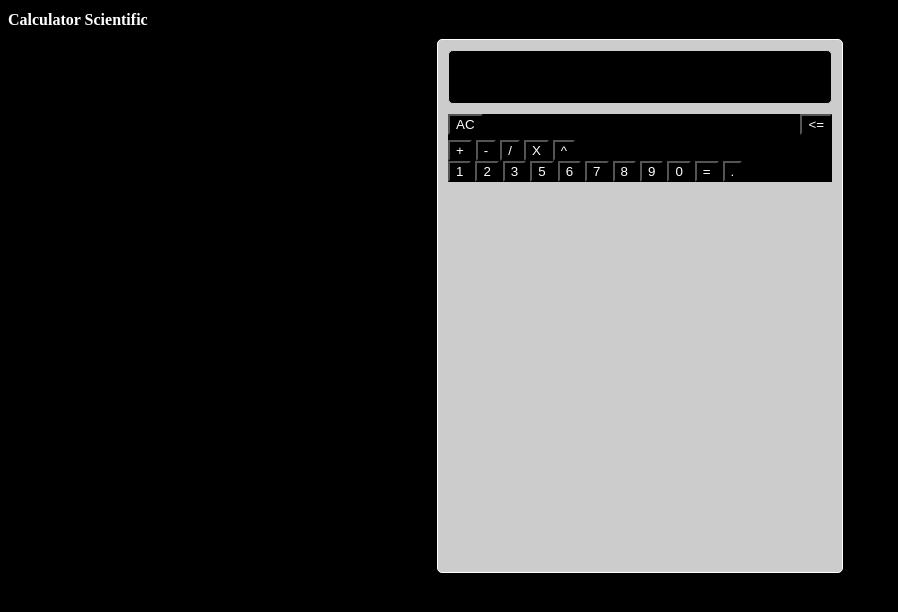
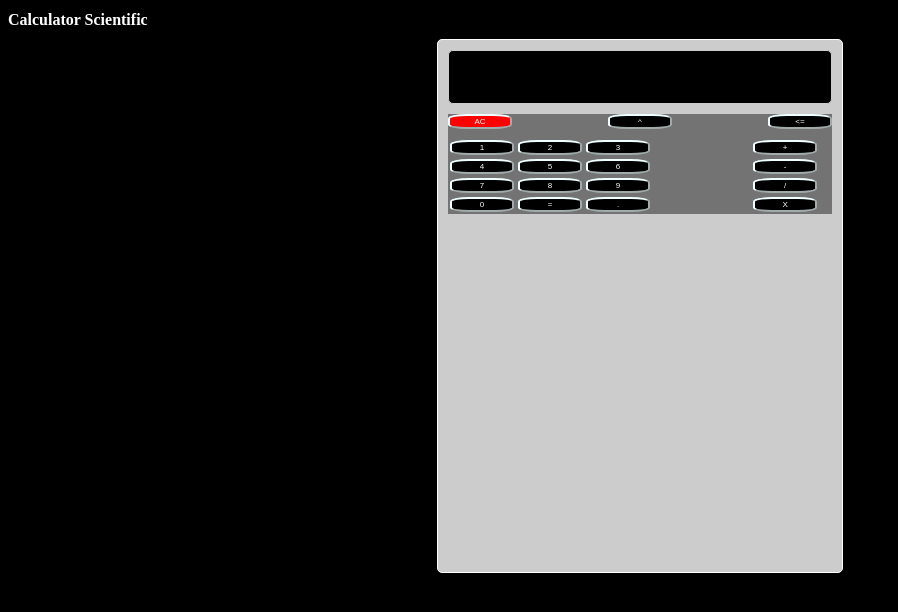
Before and after one commit to ahuerta1996/Calculadora, a plain HTML site: page index.html in a window 1280 px wide. Shown: the whole page, without its empty margins (0-898 px from the left). Drawn offline with Linux system fonts and the light colour scheme.

Commit message:
buttons-color

```diff
--- a/css/index.css
+++ b/css/index.css
@@ -2,9 +2,8 @@
   background-color: black;
   color: white;
 }
-h1{
-    font-size: medium;
-
+h1 {
+  font-size: medium;
 }
 .calculator {
   width: 30vw;
@@ -14,18 +13,45 @@ h1{
   background-color: #ccc;
   height: 40vw;
   padding: 10px;
-
+}
+.ac{
+    background-color: red;
 }
 .keys {
   width: 30vw;
+  background-color: rgb(115, 115, 115);
 }
+.keys button {
+  border-radius: 30%;
+  border-color: azure;
+  padding: 1px;
+  width: 5vw;
+  font-size: 8px;
+}
+
 .start {
+  background-color: rgb(115, 115, 115);
   display: flex;
   justify-content: space-between;
   margin-bottom: 5px;
   width: 30vw;
 }
-
+.op-num {
+  background-color: rgb(115, 115, 115);
+  padding: 2px;
+  display: flex;
+  justify-content: space-between;
+}
+.operators {
+  background-color: rgb(115, 115, 115);
+  flex-direction: column;
+  flex-direction: row;
+  width: 6vw;
+}
+.numbers {
+  background-color: rgb(115, 115, 115);
+  width: 20vw;
+}
 .display {
   border: 1px solid #ccc;
   border-radius: 5px;
--- a/index.html
+++ b/index.html
@@ -15,20 +15,16 @@
       </div>
       <div class="keys">
         <div class="start">
-          <button>AC</button>
+          <button class="ac">AC</button>
+          <button>^</button>
           <button><=</button>
         </div>
-        <div class="operators">
-          <button>+</button>
-          <button>-</button>
-          <button>/</button>
-          <button>X</button>
-          <button>^</button>
-        </div>
-        <div class="numbers">
+        <div class="op-num">
+          <div class="numbers">
             <button>1</button>
             <button>2</button>
             <button>3</button>
+            <button>4</button>
             <button>5</button>
             <button>6</button>
             <button>7</button>
@@ -37,6 +33,15 @@
             <button>0</button>
             <button>=</button>
             <button>.</button>
+
+          </div>
+          <div class="operators">
+            <button>+</button>
+            <button>-</button>
+            <button>/</button>
+            <button>X</button>
+
+          </div>
         </div>
       </div>
     </div>
```
